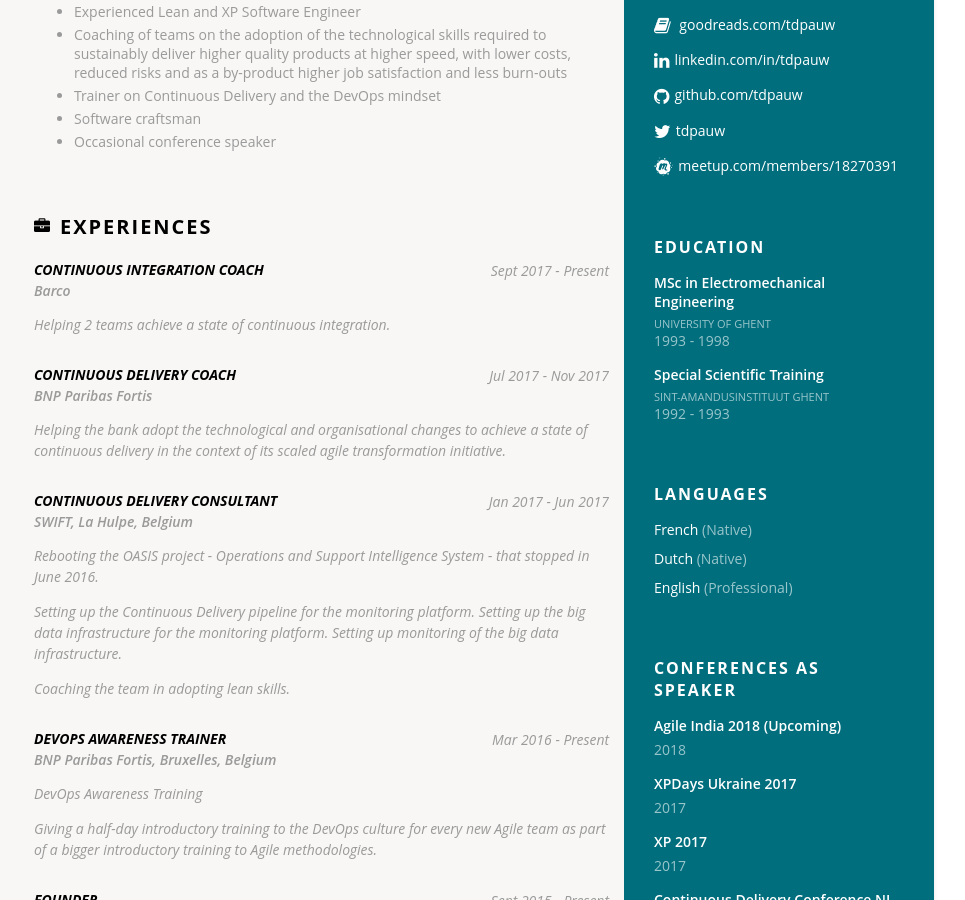
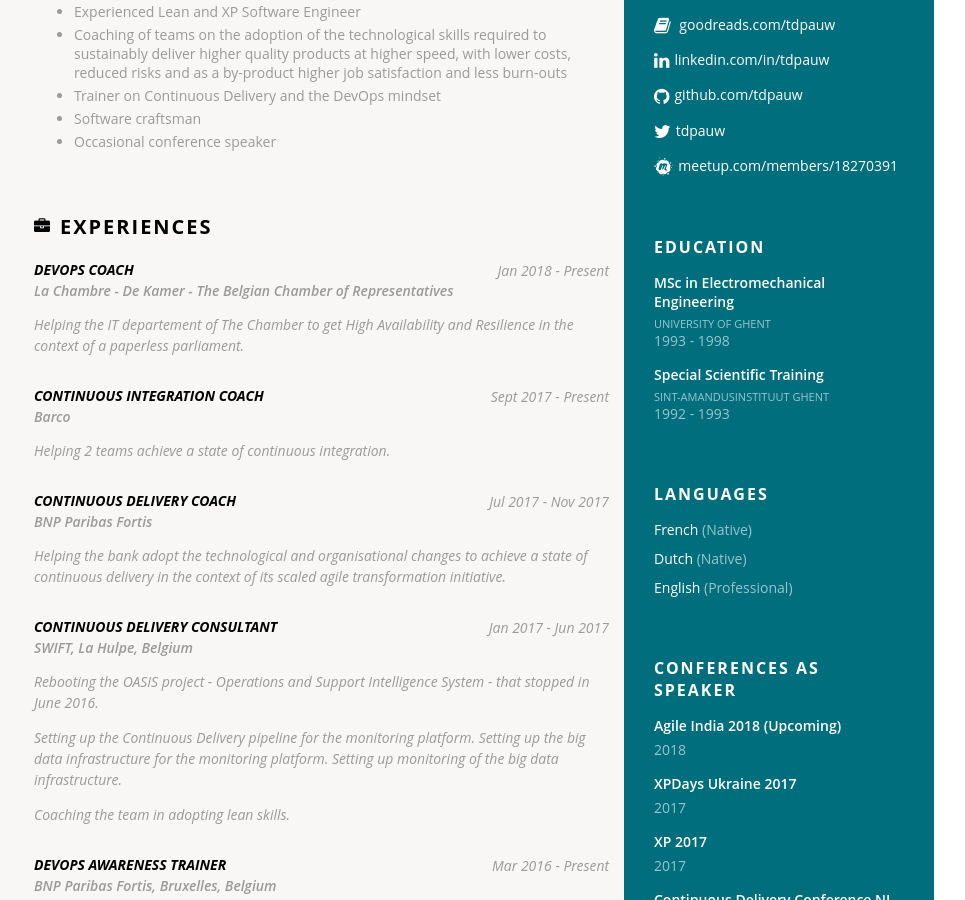
Before and after one commit to tdpauw/tdpauw.github.io, a Jekyll site: the page built from index.html, in a window 1280 px wide and 900 px high, scrolled down 527 px. Shown: the whole window, without its empty margins (186-1151 px from the left). Built offline with Jekyll 4.4.1, drawn with Linux system fonts in a browser that asks for light colours.

Commit message:
add the experience of The Belgian Chamber

```diff
--- a/_data/cv.yml
+++ b/_data/cv.yml
@@ -201,6 +201,12 @@
   - Occasional conference speaker
 
 experiences:
+
+  - company: La Chambre - De Kamer - The Belgian Chamber of Representatives
+    period: Jan 2018 - Present
+    title: DevOps coach
+    description:
+      Helping the IT departement of The Chamber to get High Availability and Resilience in the context of a paperless parliament.
 
   - company: Barco
     period: Sept 2017 - Present
```
